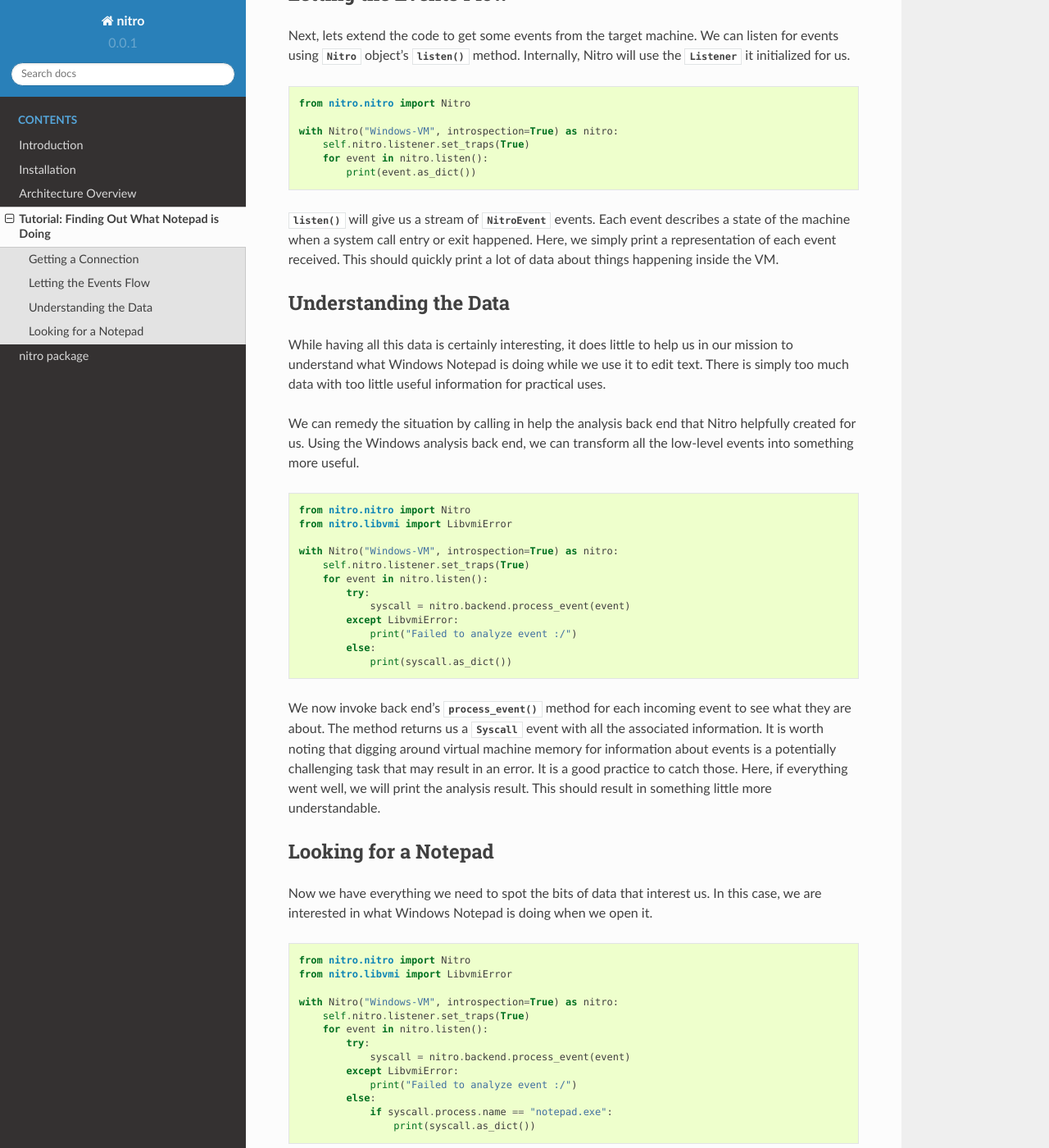
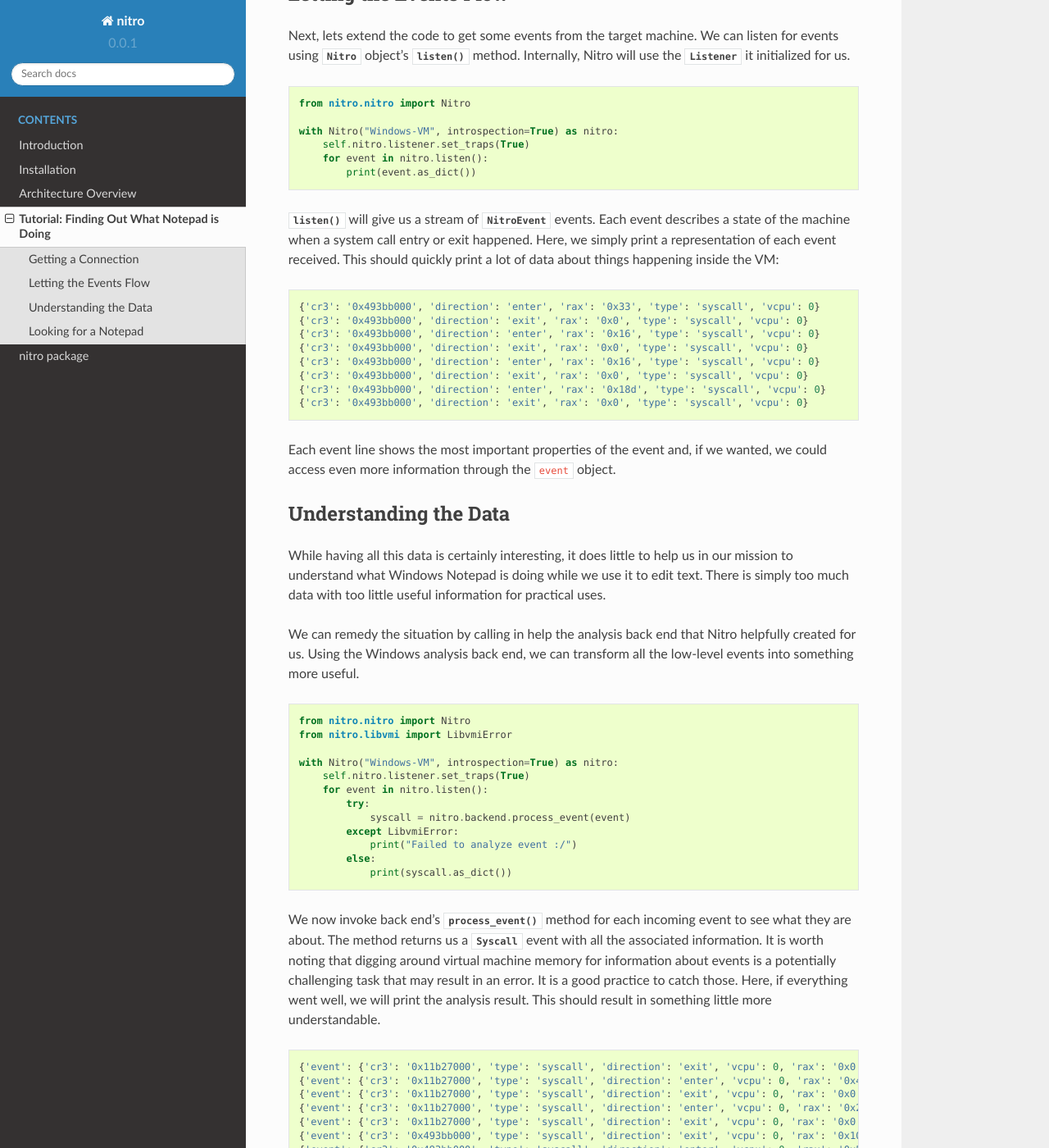
Before and after one commit to KVM-VMI/nitro, a Sphinx documentation site: the page built from doc/source/tutorial.rst, in a window 1280 px wide and 1400 px high, scrolled down 817 px. Shown: the whole window at 82% size. Built offline with Sphinx 7.4.7 and the Read the Docs theme 2.0.0, drawn with Linux system fonts in a browser that asks for light colours; some of the changed text lies outside the part shown.

Commit message:
Documentation: Added sample output to the tutorial

```diff
--- /dev/null
+++ b/doc/source/samples/tutorial-02-output.txt
@@ -0,0 +1,8 @@
+{'cr3': '0x493bb000', 'direction': 'enter', 'rax': '0x33', 'type': 'syscall', 'vcpu': 0}
+{'cr3': '0x493bb000', 'direction': 'exit', 'rax': '0x0', 'type': 'syscall', 'vcpu': 0}
+{'cr3': '0x493bb000', 'direction': 'enter', 'rax': '0x16', 'type': 'syscall', 'vcpu': 0}
+{'cr3': '0x493bb000', 'direction': 'exit', 'rax': '0x0', 'type': 'syscall', 'vcpu': 0}
+{'cr3': '0x493bb000', 'direction': 'enter', 'rax': '0x16', 'type': 'syscall', 'vcpu': 0}
+{'cr3': '0x493bb000', 'direction': 'exit', 'rax': '0x0', 'type': 'syscall', 'vcpu': 0}
+{'cr3': '0x493bb000', 'direction': 'enter', 'rax': '0x18d', 'type': 'syscall', 'vcpu': 0}
+{'cr3': '0x493bb000', 'direction': 'exit', 'rax': '0x0', 'type': 'syscall', 'vcpu': 0}
--- /dev/null
+++ b/doc/source/samples/tutorial-03-output.txt
@@ -0,0 +1,10 @@
+{'event': {'cr3': '0x11b27000', 'type': 'syscall', 'direction': 'exit', 'vcpu': 0, 'rax': '0x0'}, 'process': {'path': '\\Device\\HarddiskVolume1\\Windows\\System32\\mcbuilder.exe', 'command_line': 'C:\\Windows\\system32\\mcbuilder.exe', 'iswow64': False, 'create_time': '2017-10-05 02:23:15', 'pid': 1476, 'parent_pid': 1908, 'name': 'mcbuilder.exe'}, 'full_name': 'nt!NtCreateFile', 'name': 'NtCreateFile'}
+{'event': {'cr3': '0x11b27000', 'type': 'syscall', 'direction': 'enter', 'vcpu': 0, 'rax': '0x47'}, 'process': {'path': '\\Device\\HarddiskVolume1\\Windows\\System32\\mcbuilder.exe', 'command_line': 'C:\\Windows\\system32\\mcbuilder.exe', 'iswow64': False, 'create_time': '2017-10-05 02:23:15', 'pid': 1476, 'parent_pid': 1908, 'name': 'mcbuilder.exe'}, 'full_name': 'nt!NtCreateSection', 'name': 'NtCreateSection'}
+{'event': {'cr3': '0x11b27000', 'type': 'syscall', 'direction': 'exit', 'vcpu': 0, 'rax': '0x0'}, 'process': {'path': '\\Device\\HarddiskVolume1\\Windows\\System32\\mcbuilder.exe', 'command_line': 'C:\\Windows\\system32\\mcbuilder.exe', 'iswow64': False, 'create_time': '2017-10-05 02:23:15', 'pid': 1476, 'parent_pid': 1908, 'name': 'mcbuilder.exe'}, 'full_name': 'nt!NtCreateSection', 'name': 'NtCreateSection'}
+{'event': {'cr3': '0x11b27000', 'type': 'syscall', 'direction': 'enter', 'vcpu': 0, 'rax': '0x25'}, 'process': {'path': '\\Device\\HarddiskVolume1\\Windows\\System32\\mcbuilder.exe', 'command_line': 'C:\\Windows\\system32\\mcbuilder.exe', 'iswow64': False, 'create_time': '2017-10-05 02:23:15', 'pid': 1476, 'parent_pid': 1908, 'name': 'mcbuilder.exe'}, 'full_name': 'nt!NtMapViewOfSection', 'name': 'NtMapViewOfSection'}
+{'event': {'cr3': '0x11b27000', 'type': 'syscall', 'direction': 'exit', 'vcpu': 0, 'rax': '0x0'}, 'process': {'path': '\\Device\\HarddiskVolume1\\Windows\\System32\\mcbuilder.exe', 'command_line': 'C:\\Windows\\system32\\mcbuilder.exe', 'iswow64': False, 'create_time': '2017-10-05 02:23:15', 'pid': 1476, 'parent_pid': 1908, 'name': 'mcbuilder.exe'}, 'full_name': 'nt!NtMapViewOfSection', 'name': 'NtMapViewOfSection'}
+{'event': {'cr3': '0x493bb000', 'type': 'syscall', 'direction': 'exit', 'vcpu': 0, 'rax': '0x102'}, 'process': {'path': '\\Device\\HarddiskVolume1\\Windows\\System32\\svchost.exe', 'command_line': 'C:\\Windows\\system32\\svchost.exe -k netsvcs', 'iswow64': False, 'create_time': '2017-10-05 01:52:40', 'pid': 836, 'parent_pid': 452, 'name': 'svchost.exe'}, 'full_name': 'nt!NtWaitForSingleObject', 'name': 'NtWaitForSingleObject'}
+{'event': {'cr3': '0x493bb000', 'type': 'syscall', 'direction': 'enter', 'vcpu': 0, 'rax': '0x5c'}, 'process': {'path': '\\Device\\HarddiskVolume1\\Windows\\System32\\svchost.exe', 'command_line': 'C:\\Windows\\system32\\svchost.exe -k netsvcs', 'iswow64': False, 'create_time': '2017-10-05 01:52:40', 'pid': 836, 'parent_pid': 452, 'name': 'svchost.exe'}, 'full_name': 'nt!NtPowerInformation', 'name': 'NtPowerInformation'}
+{'event': {'cr3': '0x493bb000', 'type': 'syscall', 'direction': 'exit', 'vcpu': 0, 'rax': '0x0'}, 'process': {'path': '\\Device\\HarddiskVolume1\\Windows\\System32\\svchost.exe', 'command_line': 'C:\\Windows\\system32\\svchost.exe -k netsvcs', 'iswow64': False, 'create_time': '2017-10-05 01:52:40', 'pid': 836, 'parent_pid': 452, 'name': 'svchost.exe'}, 'full_name': 'nt!NtPowerInformation', 'name': 'NtPowerInformation'}
+{'event': {'cr3': '0x493bb000', 'type': 'syscall', 'direction': 'enter', 'vcpu': 0, 'rax': '0x5c'}, 'process': {'path': '\\Device\\HarddiskVolume1\\Windows\\System32\\svchost.exe', 'command_line': 'C:\\Windows\\system32\\svchost.exe -k netsvcs', 'iswow64': False, 'create_time': '2017-10-05 01:52:40', 'pid': 836, 'parent_pid': 452, 'name': 'svchost.exe'}, 'full_name': 'nt!NtPowerInformation', 'name': 'NtPowerInformation'}
+{'event': {'cr3': '0x493bb000', 'type': 'syscall', 'direction': 'exit', 'vcpu': 0, 'rax': '0x0'}, 'process': {'path': '\\Device\\HarddiskVolume1\\Windows\\System32\\svchost.exe', 'command_line': 'C:\\Windows\\system32\\svchost.exe -k netsvcs', 'iswow64': False, 'create_time': '2017-10-05 01:52:40', 'pid': 836, 'parent_pid': 452, 'name': 'svchost.exe'}, 'full_name': 'nt!NtPowerInformation', 'name': 'NtPowerInformation'}
--- a/doc/source/tutorial.rst
+++ b/doc/source/tutorial.rst
@@ -39,7 +39,13 @@
 :meth:`~.Nitro.listen` will give us a stream of :class:`~.NitroEvent` events.
 Each event describes a state of the machine when a system call entry or exit
 happened. Here, we simply print a representation of each event received. This
-should quickly print a lot of data about things happening inside the VM.
+should quickly print a lot of data about things happening inside the VM:
+
+.. literalinclude:: samples/tutorial-02-output.txt
+   :language: python
+
+Each event line shows the most important properties of the event and, if we
+wanted, we could access even more information through the ``event`` object.
 
 Understanding the Data
 ----------------------
@@ -63,6 +69,12 @@
 everything went well, we will print the analysis result. This should result in
 something little more understandable.
 
+.. literalinclude:: samples/tutorial-03-output.txt
+   :language: python
+
+We can see that each event has been coupled with information about the process
+that caused it. We are already getting pretty close to our goal!
+
 Looking for a Notepad
 ---------------------
 
```
